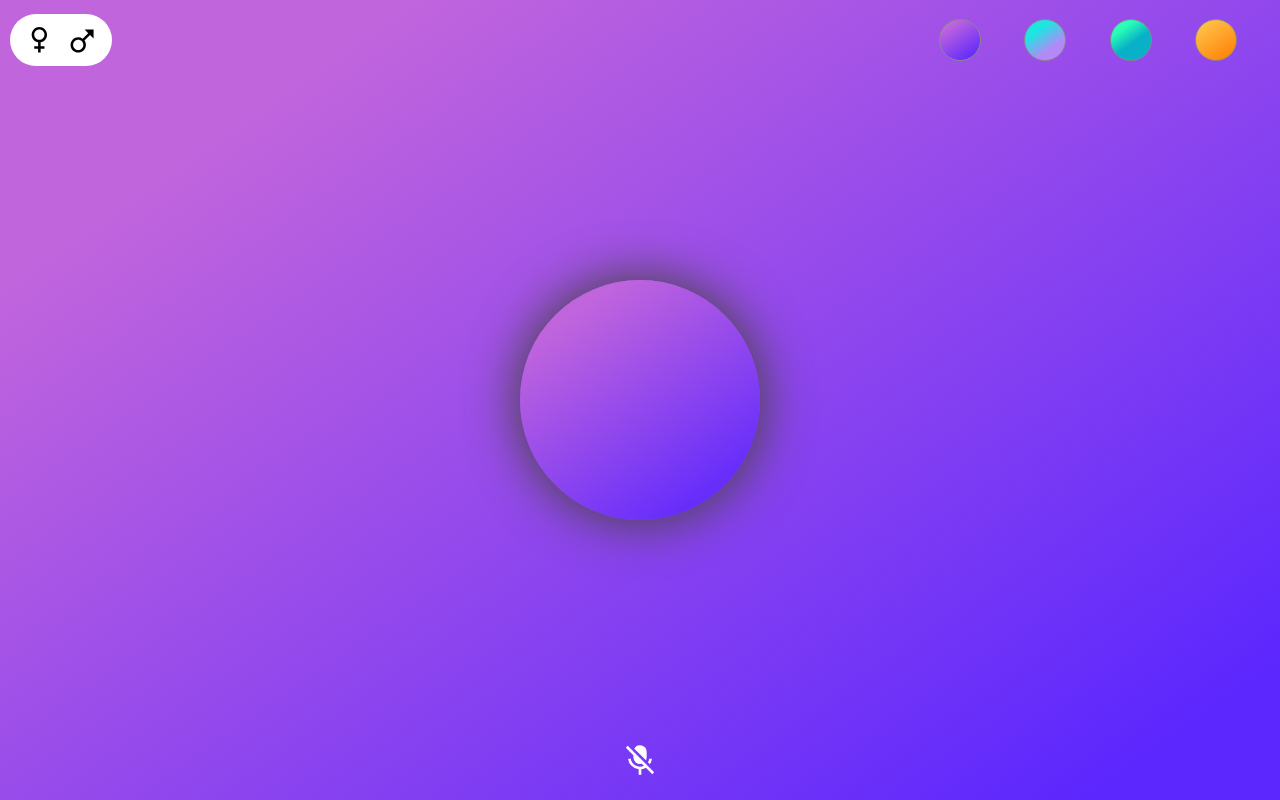
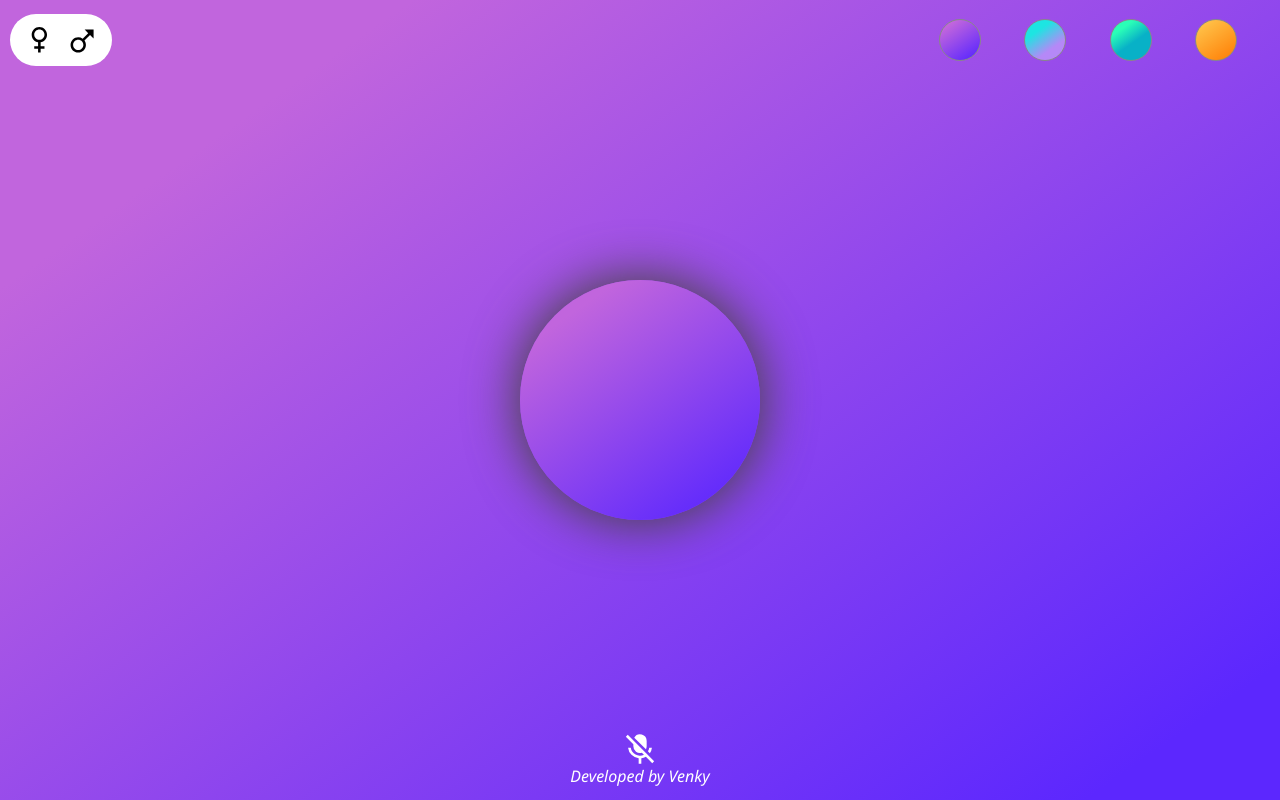
Before and after one commit to myselfvenky/heydear, a React (Create React App) app: page / in a window 1280 px wide. Built offline with nearby package versions, Linux system fonts and the light colour scheme.

Commit message:
wrote developer name

```diff
--- a/src/App.css
+++ b/src/App.css
@@ -70,10 +70,10 @@
   position: fixed;
   bottom: 0;
   display: flex;
+  flex-direction: column;
   justify-content: center;
   align-items: center;
   height: 10vh;
-
   color: #fff;
   width: 100vw;
 }
--- a/src/App.js
+++ b/src/App.js
@@ -141,6 +141,7 @@ export default class App extends React.Component {
             <div className="floating-bottom-bar">
               {this.state.mic === true && <RiMicLine className="mic" onClick={this.micfn} />}
               {this.state.mic === false && <RiMicOffFill className="mic" onClick={this.micfn} />}
+              <div>Developed by Venky</div>
             </div>
           </>
         }
```
